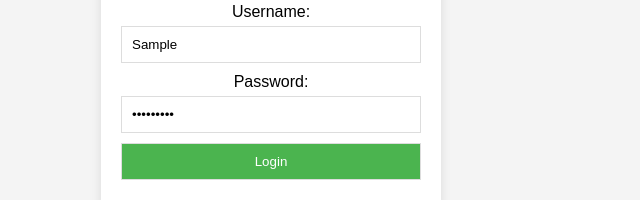
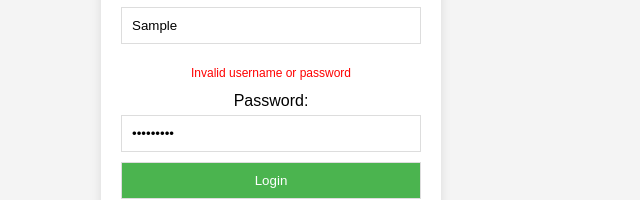
Before and after one commit to Pr776/Manager_System, a React (Create React App) app in the folder Frontend_Manager/tm/: page / in a window 1280 px wide. Both pictures are taken after typing "Sample", "Sample123" into the empty fields and a click on the input "Login". Shown: the part 466-666 px from the top of the page, without its empty margins (369-1009 px from the left). Built offline with nearby package versions, Linux system fonts and the light colour scheme.

Commit message:
Error message added

```diff
--- a/Frontend_Manager/tm/src/Components/Login.js
+++ b/Frontend_Manager/tm/src/Components/Login.js
@@ -6,6 +6,7 @@ class Login extends Component {
     this.state = {
       username: "",
       password: "",
+      errorMessage: "",
       isLoggedIn: false,
     };
   }
@@ -21,17 +22,23 @@ class Login extends Component {
     if (this.state.username === "user" && this.state.password === "password") {
       this.setState({ isLoggedIn: true });
     } else {
-      alert("Invalid username or password");
+      this.setState({ errorMessage: "Invalid username or password" });
     }
   };
 
   render() {
+    const { errorMessage } = this.state;
     if (this.state.isLoggedIn) {
       return <p>Welcome, {this.state.username}!</p>;
     } else {
       return (
         <form onSubmit={this.handleSubmit}>
-          <img src="https://www.ldtech.in/images/logo.png" alt="Error" className="company-logo" style={{marginBottom: "20px"}} />
+          <img
+            src="https://www.ldtech.in/images/logo.png"
+            alt="Error"
+            className="company-logo"
+            style={{ marginBottom: "20px" }}
+          />
           <label>Username:</label>
           <input
             type="text"
@@ -39,6 +46,7 @@ class Login extends Component {
             value={this.state.username}
             onChange={this.handleInputChange}
           />
+          {errorMessage && <p style={{ color: "red" ,fontSize: "12px"}}>{errorMessage}</p>}
           <label>Password:</label>
           <input
             type="password"
```
